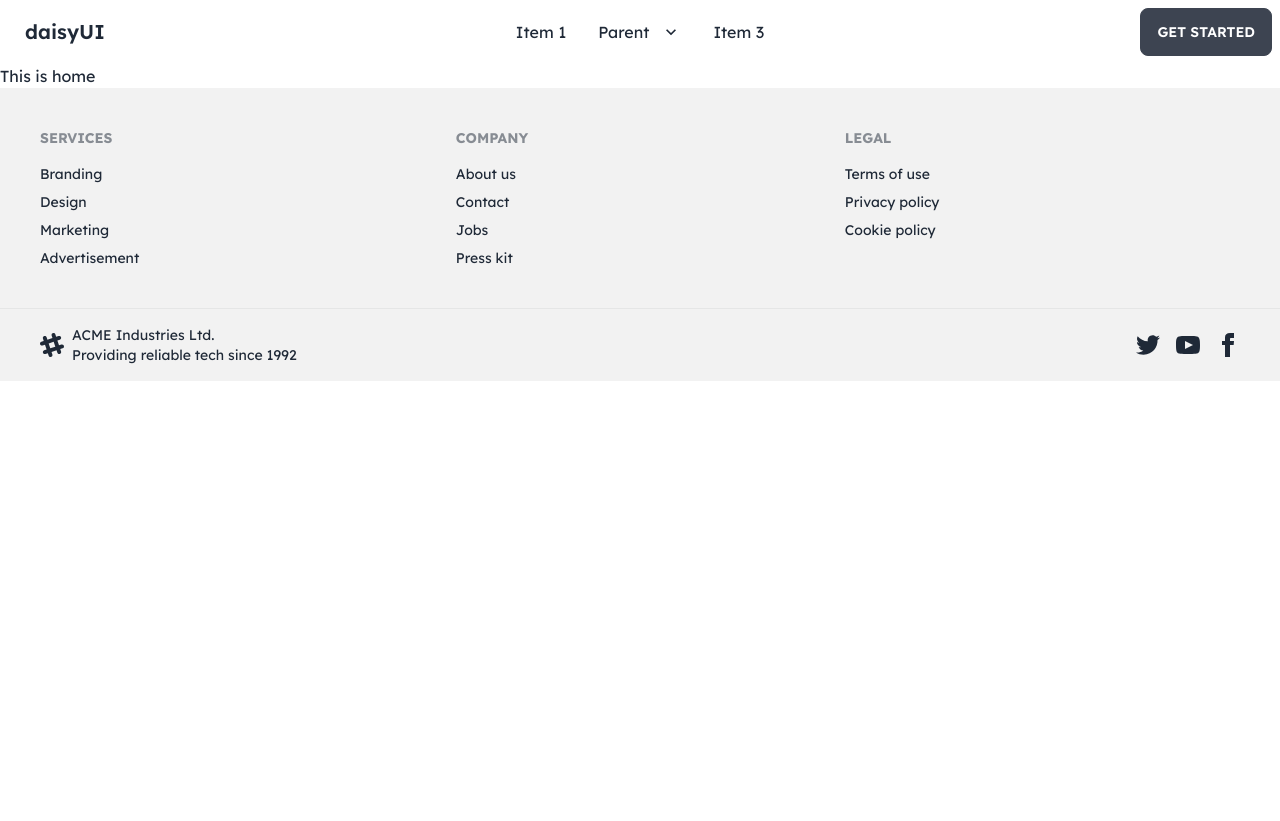
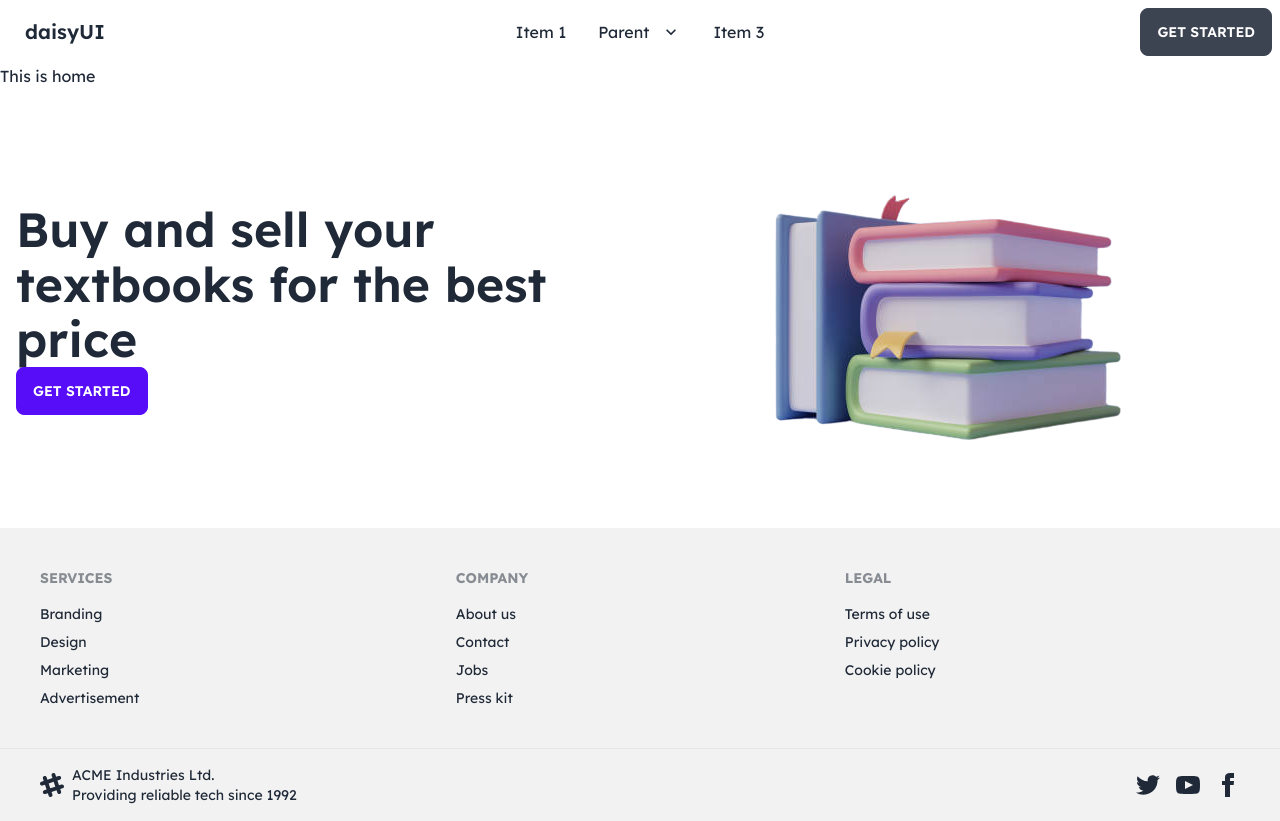
Before and after one commit to AbdullahAlAnasSaimon/Rebooks-client, a React (Create React App) app: page / in a window 1280 px wide. Before the commit the page ends 800 px from the top, so only its background shows below. Built offline with nearby package versions, Linux system fonts and the light colour scheme.

Commit message:
added banner section

```diff
--- a/src/App.js
+++ b/src/App.js
@@ -3,7 +3,7 @@ import { router } from './Routes/Router/Router';
 
 function App() {
   return (
-    <div className="App">
+    <div className="max-w-[1400px] mx-auto">
       <RouterProvider router={router}></RouterProvider>
     </div>
   );
--- /dev/null
+++ b/src/Pages/Home/Banner/Banner.js
@@ -0,0 +1,20 @@
+import React from 'react';
+import BannerImg from '../../../images/banner.png'
+
+const Banner = () => {
+  return (
+    <div>
+      <div className="hero">
+        <div className="hero-content flex-col lg:flex-row-reverse">
+          <img src={BannerImg} className="" alt=''/>
+          <div>
+            <h1 className="text-5xl font-semibold leading-[55px]">Buy and sell your textbooks for the best price</h1>
+            <button className="btn btn-primary">Get Started</button>
+          </div>
+        </div>
+      </div>
+    </div>
+  );
+};
+
+export default Banner;
--- a/src/Pages/Home/Home/Home.js
+++ b/src/Pages/Home/Home/Home.js
@@ -1,9 +1,11 @@
 import React from 'react';
+import Banner from '../Banner/Banner';
 
 const Home = () => {
   return (
     <div>
       <h2>This is home</h2>
+      <Banner></Banner>
     </div>
   );
 };
```
Also changed, not shown: src/images/banner.png (added), src/images/hero.jpg (deleted).
